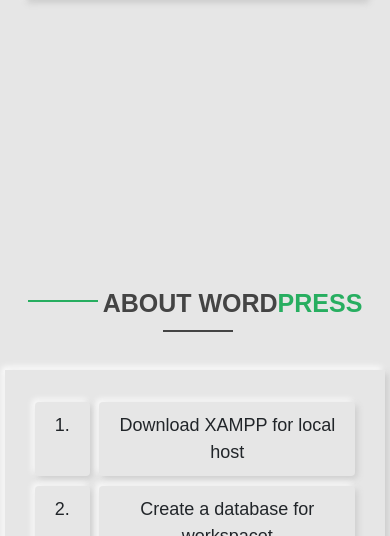
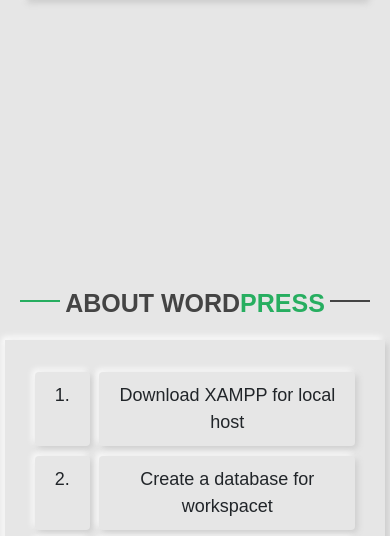
Before and after one commit to Jeyasheelanjc/wordpress, a plain HTML site: page index.html in a window 390 px wide. Shown: the part 556-1092 px from the top of the page. Drawn offline with nearby package versions, Linux system fonts and the light colour scheme.

Commit message:
Update style.css

```diff
--- a/style.css
+++ b/style.css
@@ -27,6 +27,7 @@
 li{
     list-style-type: none !important;
 }
+
 .heroContainer{
     height: 100vh;
     justify-content: center !important;
@@ -137,4 +138,22 @@
     .about .content h2{
         font-size: 25px !important;
     }
+    .aboutContainer h2:before{
+        display: inline-block;
+        content: "";
+        height: 2px;
+        width: 40px;
+        background: var(--green);
+        margin-bottom: 10px;
+        margin-right: 5px;
+    }
+    .aboutContainer h2::after{
+        display: inline-block;
+        content: "";
+        height: 2px;
+        width: 40px;
+        background: var(--black);
+        margin-bottom: 10px;
+        margin-left: 5px;
+    }
 }
```
